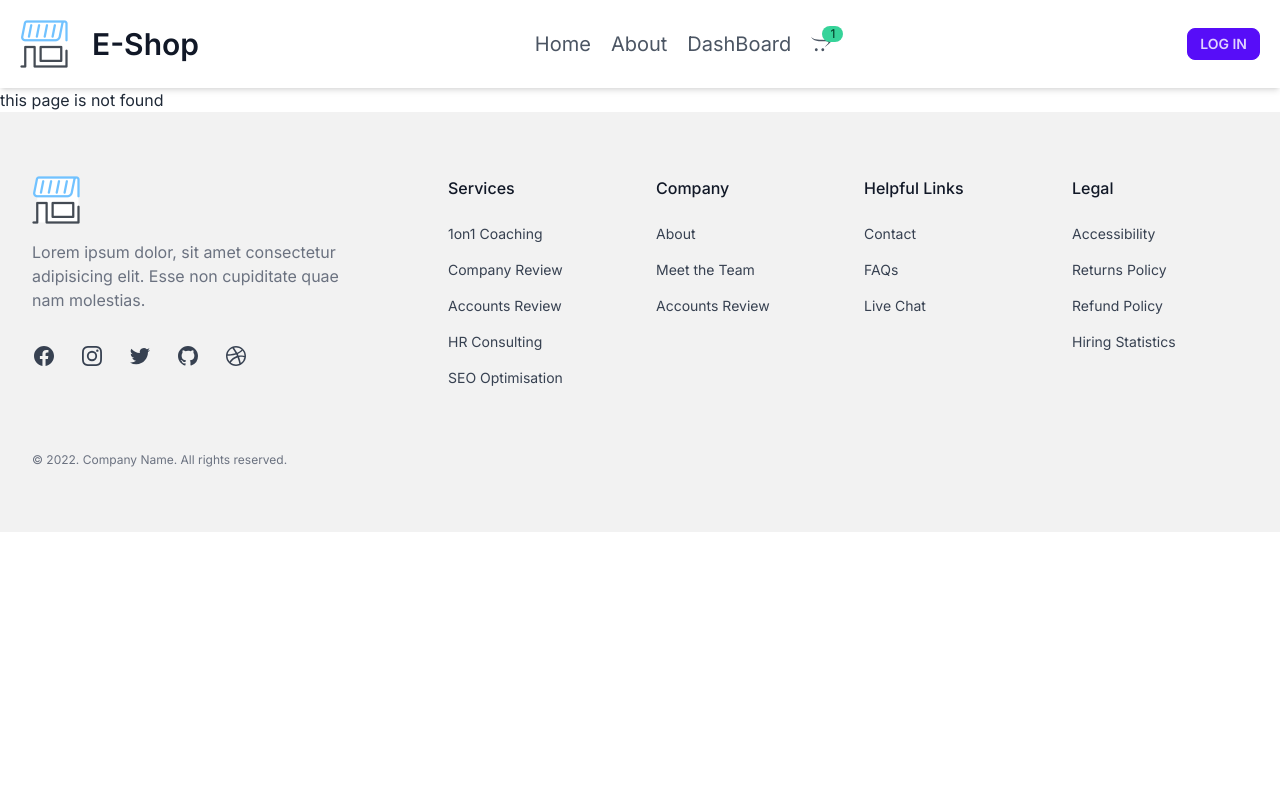
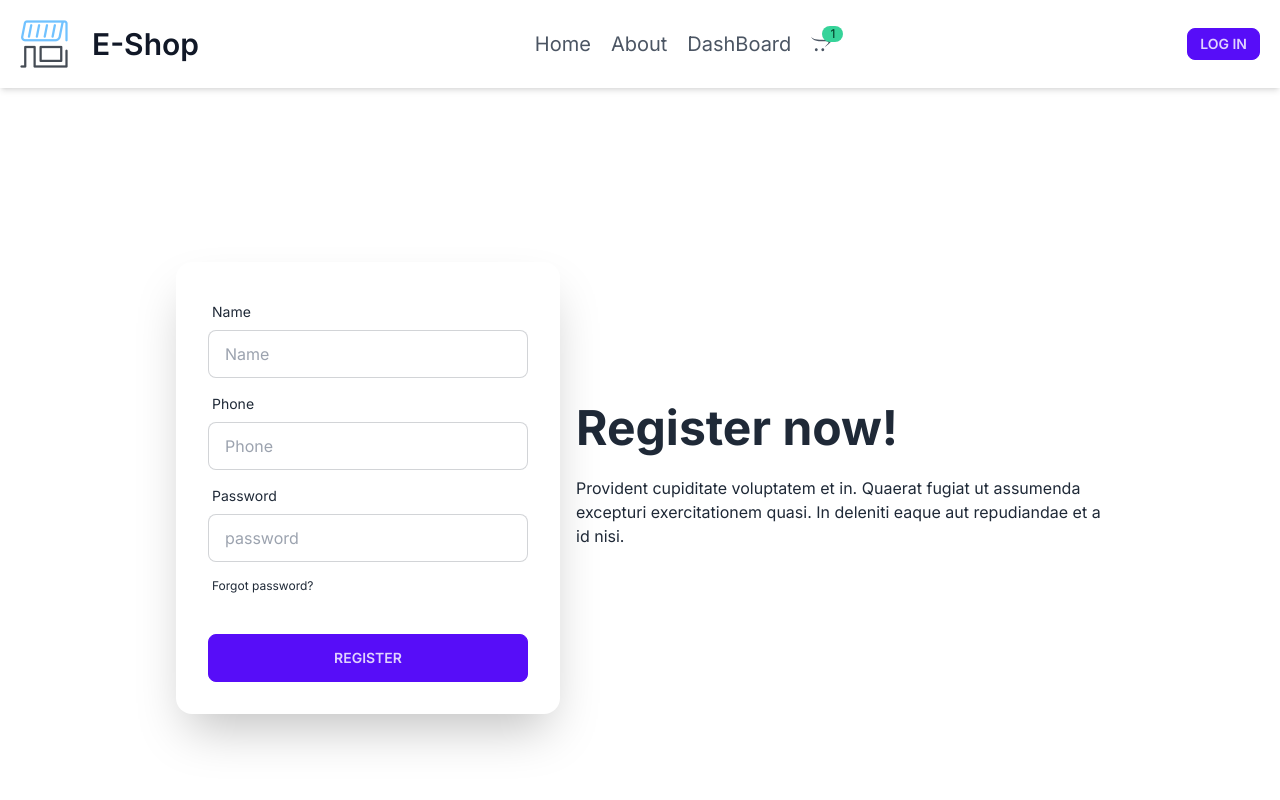
Before and after one commit to rofikul-resan/e-shop-task, a Next.js app: page /auth/singUp in a window 1280 px wide. Before the commit this address had no page. Shown: the top 800 px of the page. Built offline with nearby package versions, Linux system fonts and the light colour scheme.

Commit message:
add register page

```diff
--- a/src/RTK-state/Sclice/ProductSlice.jsx
+++ b/src/RTK-state/Sclice/ProductSlice.jsx
@@ -1,3 +1,4 @@
+"use client";
 import { createSlice, createAsyncThunk } from "@reduxjs/toolkit";
 import axios from "axios";
 
@@ -10,11 +11,12 @@ export const productSlice = createSlice({
   name: "product",
   initialState: [],
   reducers: {},
-  extraReducers: {
-    [getProduct.fulfilled]: (state, action) => {
+
+  extraReducers: (builder) => {
+    builder.addCase(getProduct.fulfilled, (state, action) => {
       const data = action.payload;
       data.forEach((product) => state.push(product));
-    },
+    });
   },
 });
 
--- /dev/null
+++ b/src/RTK-state/Sclice/userSlice.jsx
@@ -0,0 +1,18 @@
+"use client";
+import { createSlice } from "@reduxjs/toolkit";
+export const userSlice = createSlice({
+  name: "user",
+  initialState: {
+    IsLogged: false,
+    userInfo: {},
+  },
+  reducers: {
+    userRegister: (state, action) => {
+      state.IsLogged = true;
+      state.userInfo = action.payload;
+    },
+  },
+});
+
+export const { userRegister } = userSlice.actions;
+export const userReducer = userSlice.reducer;
--- a/src/RTK-state/Store.js
+++ b/src/RTK-state/Store.js
@@ -1,9 +1,12 @@
+"use client"
 import { configureStore } from "@reduxjs/toolkit";
 import { productReducer } from "./Sclice/ProductSlice";
+import { userReducer } from "./Sclice/userSlice";
 
 const store = configureStore({
   reducer: {
     products: productReducer,
+    user: userReducer,
   },
 });
 
--- a/src/app/_homeComponents/ContactForm.jsx
+++ b/src/app/_homeComponents/ContactForm.jsx
@@ -44,7 +44,6 @@ const ContactForm = () => {
             src="https://www.google.com/maps/embed?pb=!1m14!1m12!1m3!1d9022.948776008148!2d-87.0703526006089!3d35.59336407779481!2m3!1f0!2f0!3f0!3m2!1i1024!2i768!4f13.1!5e1!3m2!1sen!2sbd!4v1688726014026!5m2!1sen!2sbd"
             width="100%"
             height="450"
-            allowfullscreen=""
             loading="lazy"
             referrerPolicy="no-referrer-when-downgrade"
             className="mx-auto"
--- a/src/app/_homeComponents/ProductContainer.jsx
+++ b/src/app/_homeComponents/ProductContainer.jsx
@@ -11,7 +11,7 @@ const ProductContainer = () => {
   useEffect(() => {
     dispatch(getProduct());
   }, [dispatch]);
-  console.log(products);
+  // console.log(products);
   return (
     <div className="py-10">
       <h1 className="text-4xl text-center font-semibold py-6">
--- /dev/null
+++ b/src/app/auth/singUp/page.jsx
@@ -0,0 +1,88 @@
+"use client";
+import { userRegister } from "@/RTK-state/Sclice/userSlice";
+import React from "react";
+import { useDispatch } from "react-redux";
+
+const SingUp = () => {
+  const dispatch = useDispatch();
+
+  const handleSingUp = (event) => {
+    event.preventDefault();
+    const form = event.target;
+    const phone = form.phone.value;
+    const password = form.password.value;
+    const name = form.name.value;
+    const userInfo = { name, phone, password };
+    dispatch(userRegister(userInfo));
+    console.log(userInfo);
+  };
+  return (
+    <div className="hero min-h-screen py-10 md:w-9/12 mx-auto">
+      <form
+        onSubmit={handleSingUp}
+        className="hero-content flex-col lg:flex-row-reverse"
+      >
+        <div className="text-center lg:text-left">
+          <h1 className="text-5xl font-bold">Register now!</h1>
+          <p className="py-6">
+            Provident cupiditate voluptatem et in. Quaerat fugiat ut assumenda
+            excepturi exercitationem quasi. In deleniti eaque aut repudiandae et
+            a id nisi.
+          </p>
+        </div>
+        <div className="card flex-shrink-0 w-full max-w-sm shadow-2xl bg-base-100">
+          <div className="card-body">
+            <div className="form-control">
+              <label className="label">
+                <span className="label-text">Name</span>
+              </label>
+              <input
+                name="name"
+                type="text"
+                placeholder="Name"
+                className="input input-bordered"
+                required
+              />
+            </div>
+            <div className="form-control">
+              <label className="label">
+                <span className="label-text">Phone</span>
+              </label>
+              <input
+                type="text"
+                name="phone"
+                placeholder="Phone"
+                className="input input-bordered"
+                required
+              />
+            </div>
+            <div className="form-control">
+              <label className="label">
+                <span className="label-text">Password</span>
+              </label>
+              <input
+                type="password"
+                name="password"
+                placeholder="password"
+                className="input input-bordered"
+                required
+              />
+            </div>
+            <div className="form-control">
+              <label className="label">
+                <a href="#" className="label-text-alt link link-hover">
+                  Forgot password?
+                </a>
+              </label>
+            </div>
+            <div className="form-control mt-6">
+              <button className="btn btn-primary">Register</button>
+            </div>
+          </div>
+        </div>
+      </form>
+    </div>
+  );
+};
+
+export default SingUp;
--- a/src/app/not-found.jsx
+++ b/src/app/not-found.jsx
@@ -1,7 +1,27 @@
+import Link from "next/link";
 import React from "react";
 
 const notFound = () => {
-  return <div>this page is not found</div>;
+  return (
+    <div className="grid h-screen px-4 bg-white place-content-center">
+      <div className="text-center">
+        <h1 className="font-black text-gray-200 text-9xl">404</h1>
+
+        <p className="text-2xl font-bold tracking-tight text-gray-900 sm:text-4xl">
+          Uh-oh!
+        </p>
+
+        <p className="mt-4 text-gray-500">We cant find that page.</p>
+
+        <Link
+          href="/"
+          className="inline-block px-5 py-3 mt-6 text-sm font-medium text-white bg-indigo-600 rounded hover:bg-indigo-700 focus:outline-none focus:ring"
+        >
+          Go Back Home
+        </Link>
+      </div>
+    </div>
+  );
 };
 
 export default notFound;
--- a/src/components/Navbar.jsx
+++ b/src/components/Navbar.jsx
@@ -5,7 +5,7 @@ import { FaOpencart } from "react-icons/fa";
 
 const Navbar = () => {
   return (
-    <div className="shadow-md">
+    <div className="shadow-md ">
       <header className="text-gray-600 body-font">
         <div className="container mx-auto flex flex-wrap p-5 flex-col md:flex-row items-center">
           <Link
@@ -41,7 +41,9 @@ const Navbar = () => {
               </div>
             </Link>
           </nav>
-          <button className="btn btn-primary btn-sm">log in</button>
+          <Link href={"/auth/singUp"} className="btn btn-primary btn-sm">
+            log in
+          </Link>
         </div>
       </header>
     </div>
```
